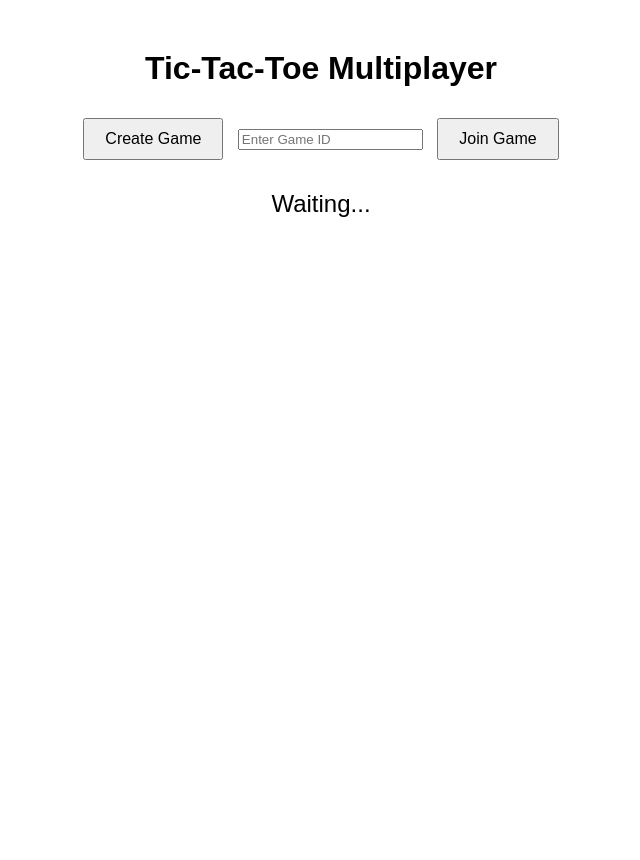
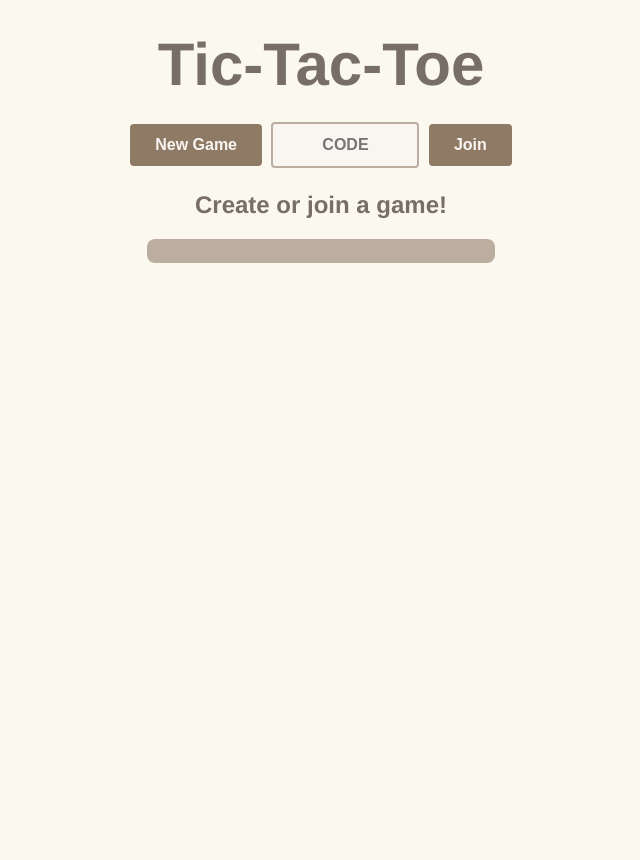
Before and after one commit to rinatanarkulov/tictactoe-multiplayer, a Flask app: page / in a window 1280 px wide. Shown: the whole page, without its empty margins (319-959 px from the left). Before the commit the page ends 217 px from the top, so only its background shows below. Run offline with Flask 3, Linux system fonts and the light colour scheme; some libraries are stand-ins or nearby versions.

Commit message:
2048-style redesign

```diff
--- a/templates/index.html
+++ b/templates/index.html
@@ -1,30 +1,139 @@
 <!DOCTYPE html>
 <html>
 <head>
-    <title>Tic-Tac-Toe v2 - Auto Deployed!</title>
+    <title>Tic-Tac-Toe Multiplayer</title>
     <style>
-        body { font-family: Arial; text-align: center; margin: 50px; }
-        #board { display: grid; grid-template-columns: repeat(3, 100px);
-                 gap: 5px; margin: 20px auto; width: 310px; }
-        .cell { width: 100px; height: 100px; border: 2px solid #333;
-                font-size: 48px; cursor: pointer; background: #f0f0f0; }
-        .cell:hover { background: #e0e0e0; }
-        button { padding: 10px 20px; font-size: 16px; margin: 10px; }
-        #status { font-size: 24px; margin: 20px; }
-        #game-id { font-size: 14px; color: #666; }
+        body {
+            font-family: 'Helvetica Neue', Arial, sans-serif;
+            background: #faf8ef;
+            color: #776e65;
+            text-align: center;
+            margin: 0;
+            padding: 30px 20px;
+            min-height: 100vh;
+        }
+        h1 {
+            font-size: 60px;
+            font-weight: bold;
+            color: #776e65;
+            margin: 0 0 20px 0;
+        }
+        #menu {
+            margin: 20px 0;
+        }
+        button {
+            background: #8f7a66;
+            color: #f9f6f2;
+            border: none;
+            padding: 12px 25px;
+            font-size: 16px;
+            font-weight: bold;
+            border-radius: 4px;
+            cursor: pointer;
+            margin: 5px;
+            transition: background 0.15s ease;
+        }
+        button:hover {
+            background: #9f8b77;
+        }
+        input {
+            padding: 12px;
+            font-size: 16px;
+            border: 2px solid #bbada0;
+            border-radius: 4px;
+            background: #f9f6f2;
+            color: #776e65;
+            text-transform: uppercase;
+            text-align: center;
+            font-weight: bold;
+            width: 120px;
+        }
+        #game-id {
+            font-size: 18px;
+            font-weight: bold;
+            color: #776e65;
+            margin: 10px 0;
+        }
+        #status {
+            font-size: 24px;
+            font-weight: bold;
+            margin: 20px;
+            color: #776e65;
+        }
+        #player-symbol {
+            font-size: 18px;
+            color: #8f7a66;
+            margin-bottom: 10px;
+        }
+        #board {
+            display: grid;
+            grid-template-columns: repeat(3, 100px);
+            gap: 12px;
+            margin: 20px auto;
+            width: 324px;
+            background: #bbada0;
+            padding: 12px;
+            border-radius: 8px;
+        }
+        .cell {
+            width: 100px;
+            height: 100px;
+            background: #cdc1b4;
+            border-radius: 6px;
+            font-size: 60px;
+            font-weight: bold;
+            cursor: pointer;
+            display: flex;
+            align-items: center;
+            justify-content: center;
+            transition: all 0.2s ease;
+            color: #f9f6f2;
+            user-select: none;
+        }
+        .cell:hover {
+            background: #bdb09f;
+            transform: scale(1.02);
+        }
+        .cell.x {
+            background: #f67c5f;
+            animation: pop 0.2s ease;
+        }
+        .cell.o {
+            background: #f2b179;
+            animation: pop 0.2s ease;
+        }
+        .cell.filled {
+            cursor: default;
+        }
+        .cell.filled:hover {
+            transform: none;
+        }
+        @keyframes pop {
+            0% { transform: scale(0); }
+            60% { transform: scale(1.1); }
+            100% { transform: scale(1); }
+        }
+        #play-again {
+            background: #f67c5f;
+            font-size: 18px;
+            padding: 15px 30px;
+        }
+        #play-again:hover {
+            background: #ff8a6d;
+        }
     </style>
     <script src="https://cdn.socket.io/4.5.4/socket.io.min.js"></script>
 </head>
 <body>
-    <h1>Tic-Tac-Toe Multiplayer</h1>
+    <h1>Tic-Tac-Toe</h1>
     <div id="menu">
-        <button onclick="createGame()">Create Game</button>
-        <input id="join-input" placeholder="Enter Game ID">
-        <button onclick="joinGame()">Join Game</button>
+        <button onclick="createGame()">New Game</button>
+        <input id="join-input" placeholder="CODE" maxlength="4">
+        <button onclick="joinGame()">Join</button>
     </div>
     <div id="game-id"></div>
-    <div id="status">Waiting...</div>
-    <div id="player-symbol" style="font-size: 20px; color: #333;"></div>
+    <div id="player-symbol"></div>
+    <div id="status">Create or join a game!</div>
     <button id="play-again" onclick="playAgain()" style="display:none;">Play Again</button>
     <div id="board"></div>
 
@@ -39,19 +148,21 @@
         }
 
         function joinGame() {
-            const id = document.getElementById('join-input').value;
+            const id = document.getElementById('join-input').value.toUpperCase();
             socket.emit('join_game', {game_id: id});
         }
+
         socket.on('game_created', (data) => {
             gameId = data.game_id;
             mySymbol = data.symbol;
-            document.getElementById('game-id').innerText = 'Game Code: ' + gameId + ' (Share with friend!)';
+            document.getElementById('game-id').innerText = 'Game Code: ' + gameId;
             document.getElementById('player-symbol').innerText = 'You are: ' + mySymbol;
             document.getElementById('status').innerText = 'Waiting for opponent...';
         });
+
         socket.on('game_joined', (data) => {
             mySymbol = data.symbol;
-    	    gameId = document.getElementById('join-input').value;
+            gameId = document.getElementById('join-input').value.toUpperCase();
             document.getElementById('player-symbol').innerText = 'You are: ' + mySymbol;
         });
 
@@ -72,9 +183,18 @@
                 document.getElementById('status').innerText = "It's a draw!";
             } else {
                 const youWon = data.winner === mySymbol;
-            document.getElementById('status').innerText = youWon ? "You win!" : "You lose!";
+                document.getElementById('status').innerText = youWon ? "You win! 🎉" : "You lose!";
             }
-    	    document.getElementById('play-again').style.display = 'block';
+            document.getElementById('play-again').style.display = 'inline-block';
+        });
+
+        socket.on('game_reset', () => {
+            mySymbol = mySymbol === 'X' ? 'O' : 'X';
+            currentTurn = 'X';
+            document.getElementById('player-symbol').innerText = 'You are: ' + mySymbol;
+            document.getElementById('status').innerText = "X's turn";
+            document.getElementById('play-again').style.display = 'none';
+            createBoard();
         });
 
         function createBoard() {
@@ -97,23 +217,17 @@
         function updateBoard(board) {
             const cells = document.querySelectorAll('.cell');
             board.forEach((val, i) => {
+                if (val !== '' && cells[i].innerText === '') {
                     cells[i].innerText = val;
-                if (val !== '') cells[i].style.cursor = 'default';
+                    cells[i].classList.add(val.toLowerCase());
+                    cells[i].classList.add('filled');
+                }
             });
         }
 
-	socket.on('game_reset', () => {
-    	    mySymbol = mySymbol === 'X' ? 'O' : 'X';
-    	    currentTurn = 'X';
-    	    document.getElementById('player-symbol').innerText = 'You are: ' + mySymbol;
-    	    document.getElementById('status').innerText = "X's turn";
-    	    document.getElementById('play-again').style.display = 'none';
-    	    createBoard();
-	});
         function playAgain() {
             socket.emit('reset_game', {game_id: gameId});
         }
     </script>
 </body>
 </html>
-<!-- test -->
```
Lines whose indentation alone changed are shown as unchanged.
